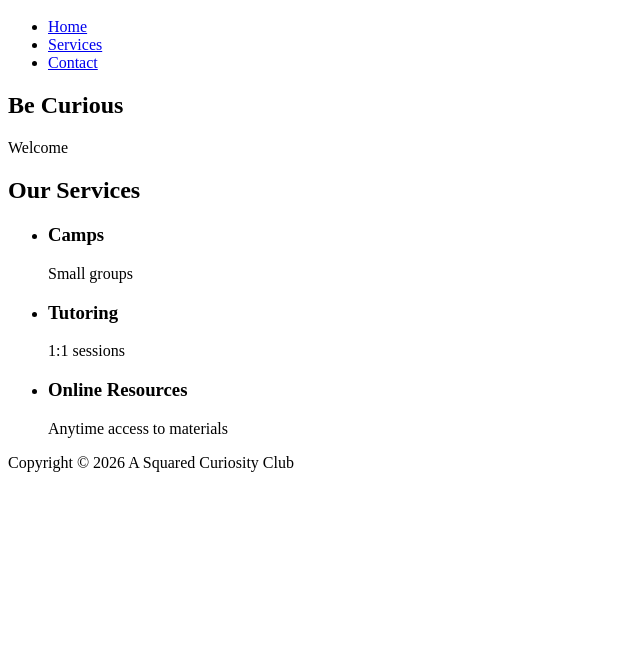
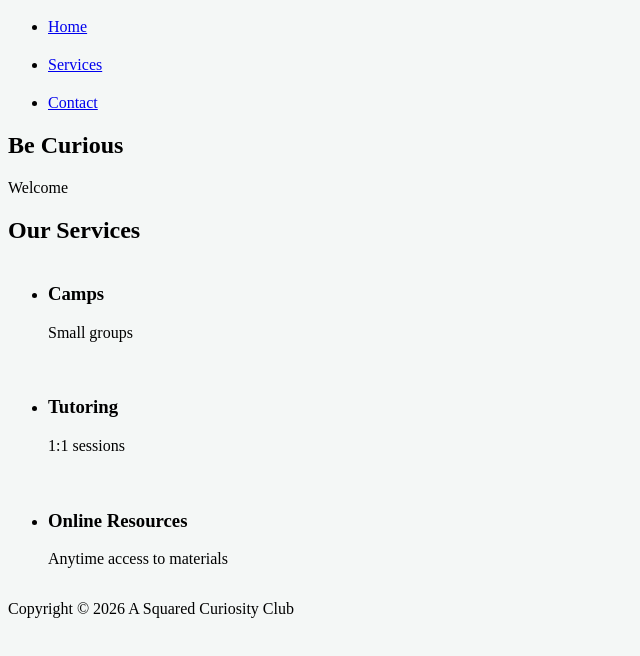
Before and after one commit to sfindur/website001, a plain HTML site: page index.html in a window 1280 px wide. Shown: the part 48-704 px from the top of the page, without its empty margins (0-640 px from the left). Drawn offline with Linux system fonts and the light colour scheme.

Commit message:
css corrections

```diff
--- a/index.html
+++ b/index.html
@@ -1,5 +1,6 @@
 <head>
-	<link xref="stylesheet" href="style.css">
+	<link rel="stylesheet" href="style.css">
+	<meta name="viewport" content="width=device-width, initial-scale=1.0">
 	<h1>A Squared Curiosity Club</h1>
 	<nav>
 		<ul>
--- a/style.css
+++ b/style.css
@@ -9,7 +9,7 @@
 
 ul {
 	display: flex;
-	flex=direction: column;
+	flex-direction: column;
 	gap: 20px;
 }
 
@@ -17,7 +17,7 @@
 	ul {
 		flex-direction: row;
 		flex-wrap: wrap;
-		justify-conten: space;
+		justify-content: space;
 }
 
 p {
```
